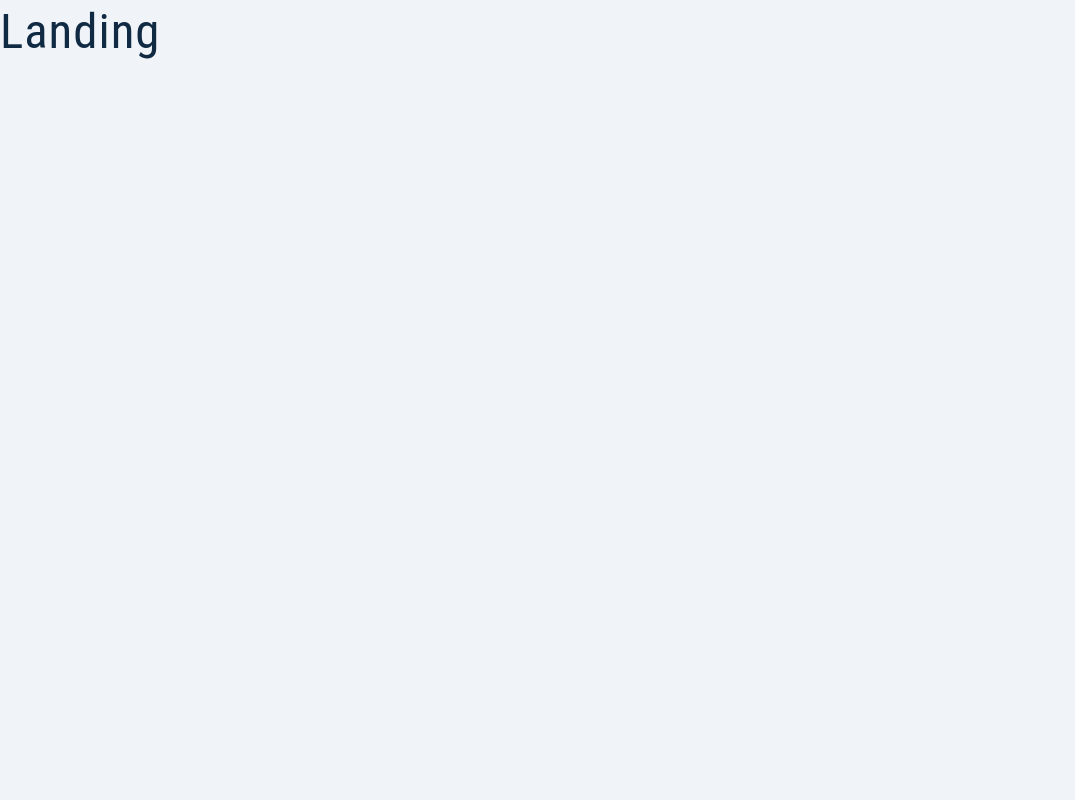
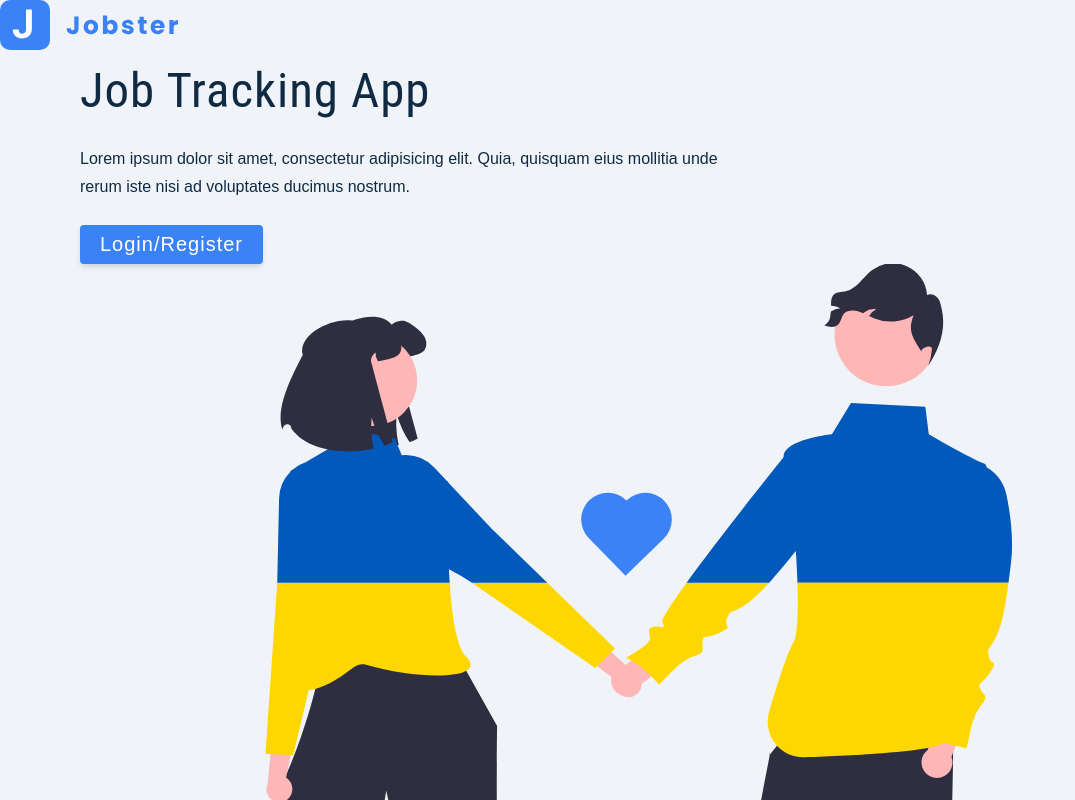
Before and after one commit to pktcodes/jobster-react-project-v2, a React (Vite) app: page /landing in a window 1280 px wide. Shown: the top 800 px of the page, without its empty margins (0-1075 px from the left). Built offline with nearby package versions, Linux system fonts and the light colour scheme.

Commit message:
Landing Page -Structure

```diff
--- a/src/pages/Landing.jsx
+++ b/src/pages/Landing.jsx
@@ -1,5 +1,30 @@
+import logo from '../assets/images/logo.svg';
+import heroImage from '../assets/images/main.svg';
+
 const Landing = () => {
-  return <h1>Landing</h1>;
+  return (
+    <main>
+      <nav>
+        <img src={logo} alt="Jobster Logo" />
+      </nav>
+      <div className="container page">
+        {/* Info */}
+        <div className="info">
+          <h1>
+            job <span>tracking</span> app
+          </h1>
+          <p>
+            Lorem ipsum dolor sit amet, consectetur adipisicing elit. Quia,
+            quisquam eius mollitia unde rerum iste nisi ad voluptates ducimus
+            nostrum.
+          </p>
+          <button className="btn btn-hero">Login/Register</button>
+        </div>
+
+        <img src={heroImage} alt="Hero Image" className="img main-img" />
+      </div>
+    </main>
+  );
 };
 
 export default Landing;
```
